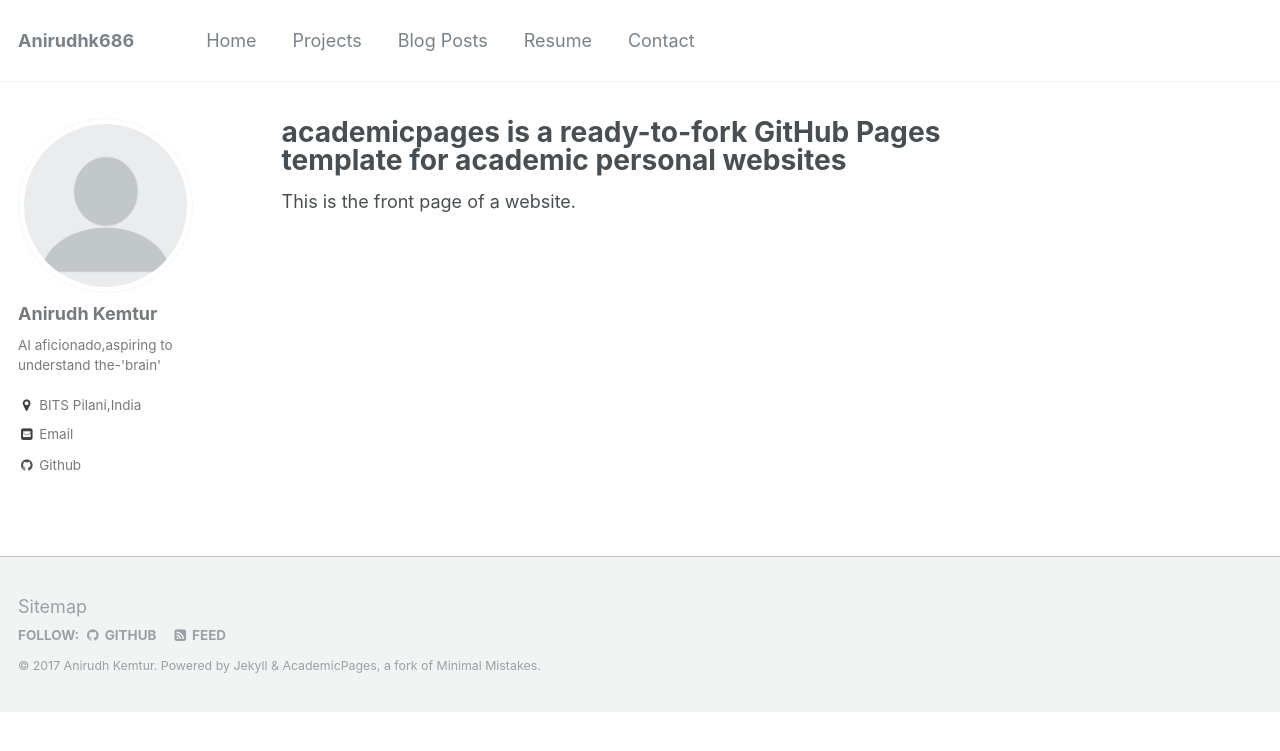
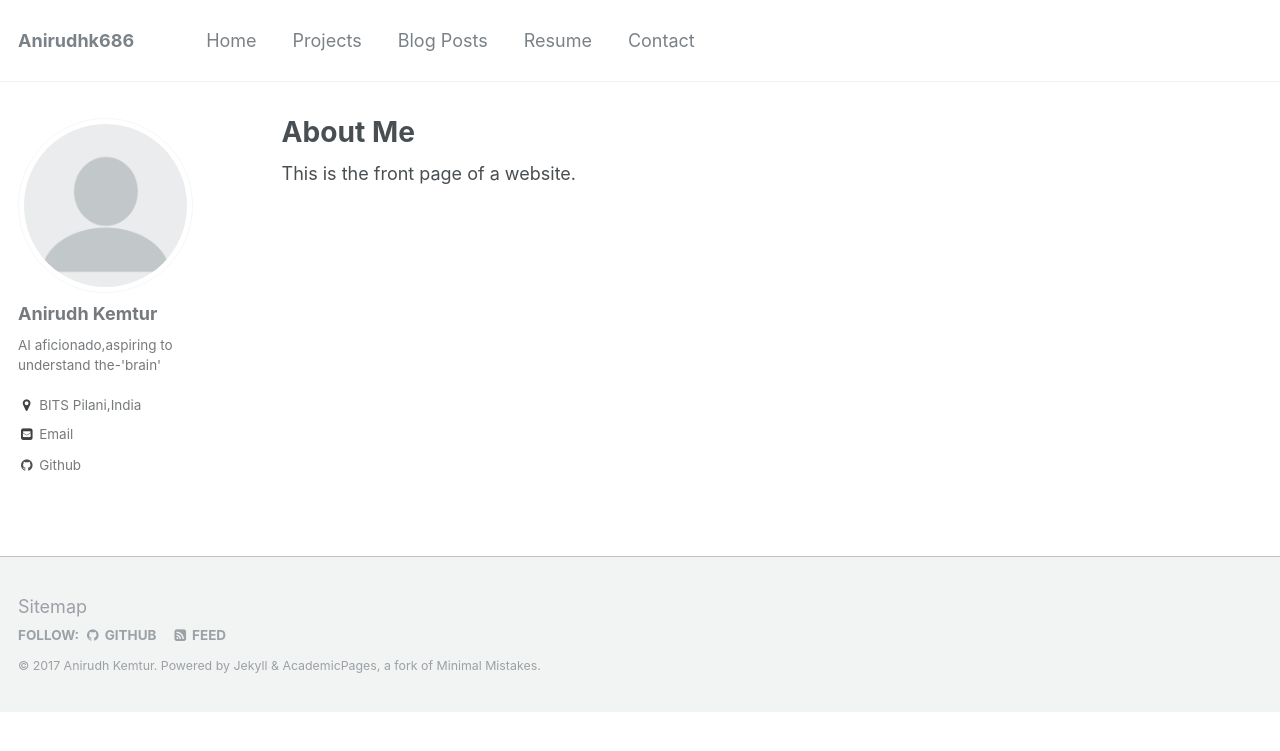
Before and after one commit to anirudhk686/anirudhk686.github.io, a Jekyll site: the page built from _pages/about.md, in a window 1280 px wide. Shown: the top 751 px of the page. Built offline with Jekyll 4.4.1, drawn with Linux system fonts in a browser that asks for light colours.

Commit message:
Update about.md

```diff
--- a/_pages/about.md
+++ b/_pages/about.md
@@ -1,11 +1,9 @@
 ---
 permalink: /
-title: "academicpages is a ready-to-fork GitHub Pages template for academic personal websites"
+title: "About Me"
 excerpt: "About me"
 author_profile: true
 redirect_from:
-  - /about/
-  - /about.html
 ---
 
 This is the front page of a website.
```
